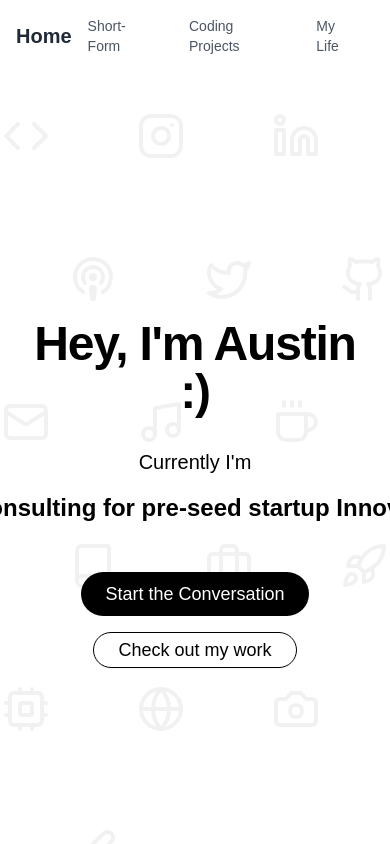
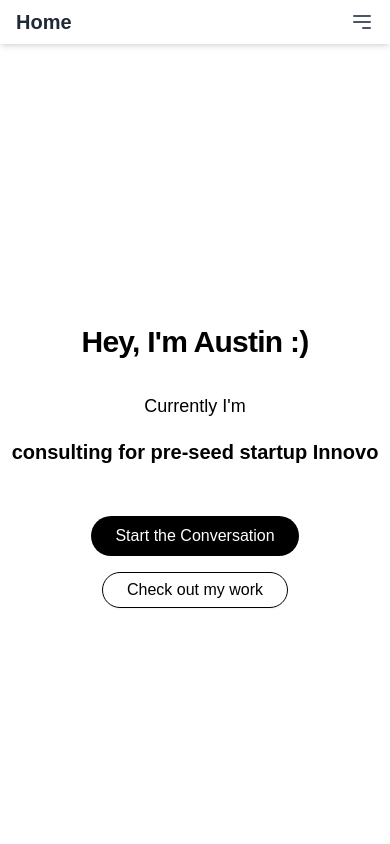
Before and after one commit to austin02202016/live_personal_website, a Next.js app: page / in a window 390 px wide. Shown: the top 844 px of the page. Built offline with nearby package versions, Linux system fonts and the light colour scheme.

Commit message:
navbar responsive, hero section responsive, projects section responsive

```diff
--- a/components/hero_section.tsx
+++ b/components/hero_section.tsx
@@ -2,14 +2,13 @@
 
 import { useState, useEffect } from 'react'
 import Link from 'next/link'
-
 import { Button } from "@/components/ui/button"
 import { motion, AnimatePresence } from 'framer-motion'
 import { Code, Instagram, Linkedin, Podcast, Twitter, Github, Mail, Music, Coffee, Book, Briefcase, Rocket, Cpu, Globe, Camera, Pen } from 'lucide-react'
 
 const BackgroundIcon = ({ Icon, gridArea }: { Icon: React.ElementType, gridArea: string }) => (
   <div className="flex items-center justify-center" style={{ gridArea }}>
-    <Icon className="w-12 h-12 md:w-16 md:h-16 opacity-5" />
+    <Icon className="w-8 h-8 sm:w-12 sm:h-12 md:w-16 md:h-16 opacity-5" />
   </div>
 )
 
@@ -29,12 +28,12 @@ export default function HeroSection() {
       setCurrentActivity((prev) => (prev + 1) % activities.length)
     }, 3000) // Change activity every 3 seconds
     return () => clearInterval(timer)
-  }, [activities.length]) // Added activities.length to the dependency array
+  }, [activities.length])
 
   return (
     <section className="relative flex flex-col items-center justify-center min-h-screen text-black px-4 py-8 overflow-hidden">
       {/* Background Icons and Logos */}
-      <div className="absolute inset-0 grid grid-cols-6 grid-rows-6 gap-4 pointer-events-none">
+      <div className="absolute inset-0 grid grid-cols-6 grid-rows-6 gap-4 pointer-events-none hidden sm:grid">
         <BackgroundIcon Icon={Code} gridArea="1 / 1" />
         <BackgroundIcon Icon={Instagram} gridArea="1 / 3" />
         <BackgroundIcon Icon={Linkedin} gridArea="1 / 5" />
@@ -51,7 +50,6 @@ export default function HeroSection() {
         <BackgroundIcon Icon={Globe} gridArea="5 / 3" />
         <BackgroundIcon Icon={Camera} gridArea="5 / 5" />
         <BackgroundIcon Icon={Pen} gridArea="6 / 2" />
-
       </div>
 
       {/* Main Content */}
@@ -59,12 +57,12 @@ export default function HeroSection() {
         className="text-center z-10 flex flex-col items-center"
         whileHover={{ scale: 1.1, transition: { duration: 0.3 } }}
       >
-        <h1 className="text-5xl md:text-7xl font-bold tracking-tight mb-8">
+        <h1 className="text-3xl sm:text-5xl md:text-7xl font-bold tracking-tight mb-8">
           Hey, I&apos;m Austin :)
         </h1>
-        <div className="text-xl md:text-2xl mb-8">
+        <div className="text-lg sm:text-xl md:text-2xl mb-8">
           <span>Currently I&apos;m </span>
-          <div className="h-16 flex items-center justify-center">
+          <div className="h-16 flex items-center justify-center overflow-hidden">
             <AnimatePresence mode="wait">
               <motion.span
                 key={currentActivity}
@@ -72,7 +70,7 @@ export default function HeroSection() {
                 animate={{ opacity: 1, y: 0 }}
                 exit={{ opacity: 0, y: -20 }}
                 transition={{ duration: 0.5 }}
-                className="font-bold text-2xl md:text-3xl absolute whitespace-nowrap" // Add the whitespace-nowrap class here
+                className="font-bold text-xl sm:text-2xl md:text-3xl truncate"
               >
                 {activities[currentActivity]}
               </motion.span>
@@ -81,7 +79,7 @@ export default function HeroSection() {
         </div>
         <div className="flex flex-col sm:flex-row items-center space-y-4 sm:space-y-0 sm:space-x-4">
           <a
-            className="bg-black text-white hover:bg-gray-800 text-lg py-2 px-6 rounded-full transition-colors"
+            className="bg-black text-white hover:bg-gray-800 text-base sm:text-lg py-2 px-6 rounded-full transition-colors"
             href="mailto:austin25@illinois.edu?subject=Subject%20Here&body=Body%20text%20here"
           >
             Start the Conversation
@@ -89,7 +87,7 @@ export default function HeroSection() {
           <Link href="/coding-projects">
             <Button
               variant="outline"
-            className="bg-white text-black border-black hover:bg-gray-100 text-lg py-2 px-6 rounded-full transition-colors"
+              className="bg-white text-black border-black hover:bg-gray-100 text-base sm:text-lg py-2 px-6 rounded-full transition-colors"
             >
               Check out my work
             </Button>
--- a/components/navbar.tsx
+++ b/components/navbar.tsx
@@ -1,16 +1,47 @@
 'use client'
 
 import Link from 'next/link'
+import { useState } from 'react'
 
 export function NavbarComponent() {
+  const [menuOpen, setMenuOpen] = useState(false)
+
   return (
-    <nav className="bg-white">
+    <nav className="bg-white shadow-md">
       <div className="max-w-6xl mx-auto px-4 py-2">
         <div className="flex justify-between items-center h-18">
-          <Link href="/" className="text-xl font-bold text-gray-800 hover:text-gray-600 transition-colors duration-200">
+          {/* Logo/Home Link */}
+          <Link
+            href="/"
+            className="text-xl font-bold text-gray-800 hover:text-gray-600 transition-colors duration-200"
+          >
             Home
           </Link>
-          <div className="flex space-x-1">
+
+          {/* Hamburger Menu for Mobile */}
+          <button
+            onClick={() => setMenuOpen(!menuOpen)}
+            className="md:hidden text-gray-600 hover:text-gray-800 transition-colors duration-200"
+            aria-label="Toggle Menu"
+          >
+            <svg
+              xmlns="http://www.w3.org/2000/svg"
+              className="h-6 w-6"
+              fill="none"
+              viewBox="0 0 24 24"
+              stroke="currentColor"
+            >
+              <path
+                strokeLinecap="round"
+                strokeLinejoin="round"
+                strokeWidth="2"
+                d="M4 6h16M4 12h16m-7 6h7"
+              />
+            </svg>
+          </button>
+
+          {/* Desktop Links */}
+          <div className="hidden md:flex space-x-1">
             {['Short-Form', 'Coding Projects', 'My Life'].map((item) => (
               <Link
                 key={item}
@@ -22,6 +53,22 @@ export function NavbarComponent() {
             ))}
           </div>
         </div>
+
+        {/* Mobile Menu */}
+        {menuOpen && (
+          <div className="md:hidden mt-2">
+            {['Short-Form', 'Coding Projects', 'My Life'].map((item) => (
+              <Link
+                key={item}
+                href={`/${item.toLowerCase().replace(' ', '-')}`}
+                className="block text-sm font-medium text-gray-600 hover:text-gray-800 transition-colors duration-200 px-4 py-2 rounded-md hover:bg-gray-100"
+                onClick={() => setMenuOpen(false)} // Close menu on link click
+              >
+                {item}
+              </Link>
+            ))}
+          </div>
+        )}
       </div>
     </nav>
   )
--- a/components/projects-section.tsx
+++ b/components/projects-section.tsx
@@ -59,7 +59,7 @@ export function ProjectsSection() {
         >
           Projects
           </motion.h2>
-        <div className="grid grid-cols-1 md:grid-cols-2 lg:grid-cols-3 gap-8 md:gap-12">
+        <div className="grid grid-cols-1 md:grid-cols-2 lg:grid-cols-3 gap-8 md:gap-12 lg:gap-16 space-y-4 md:space-y-0">
           {projects.map((project, index) => (
             <motion.div
               key={project.id}
@@ -67,7 +67,7 @@ export function ProjectsSection() {
               animate={isVisible ? { opacity: 1, y: 0 } : {}}
               transition={{ duration: 0.5, delay: index * 0.1 }}
               whileHover={{ scale: 1.05 }}
-              className="group bg-white border border-gray-200 rounded-lg overflow-hidden hover:shadow-lg transition-shadow duration-300"
+              className="group bg-white border border-gray-400 rounded-lg overflow-hidden hover:shadow-lg transition-shadow duration-300"
             >
               <div className="aspect-video relative overflow-hidden">
                 <Image
```
Lines whose indentation alone changed are shown as unchanged.
